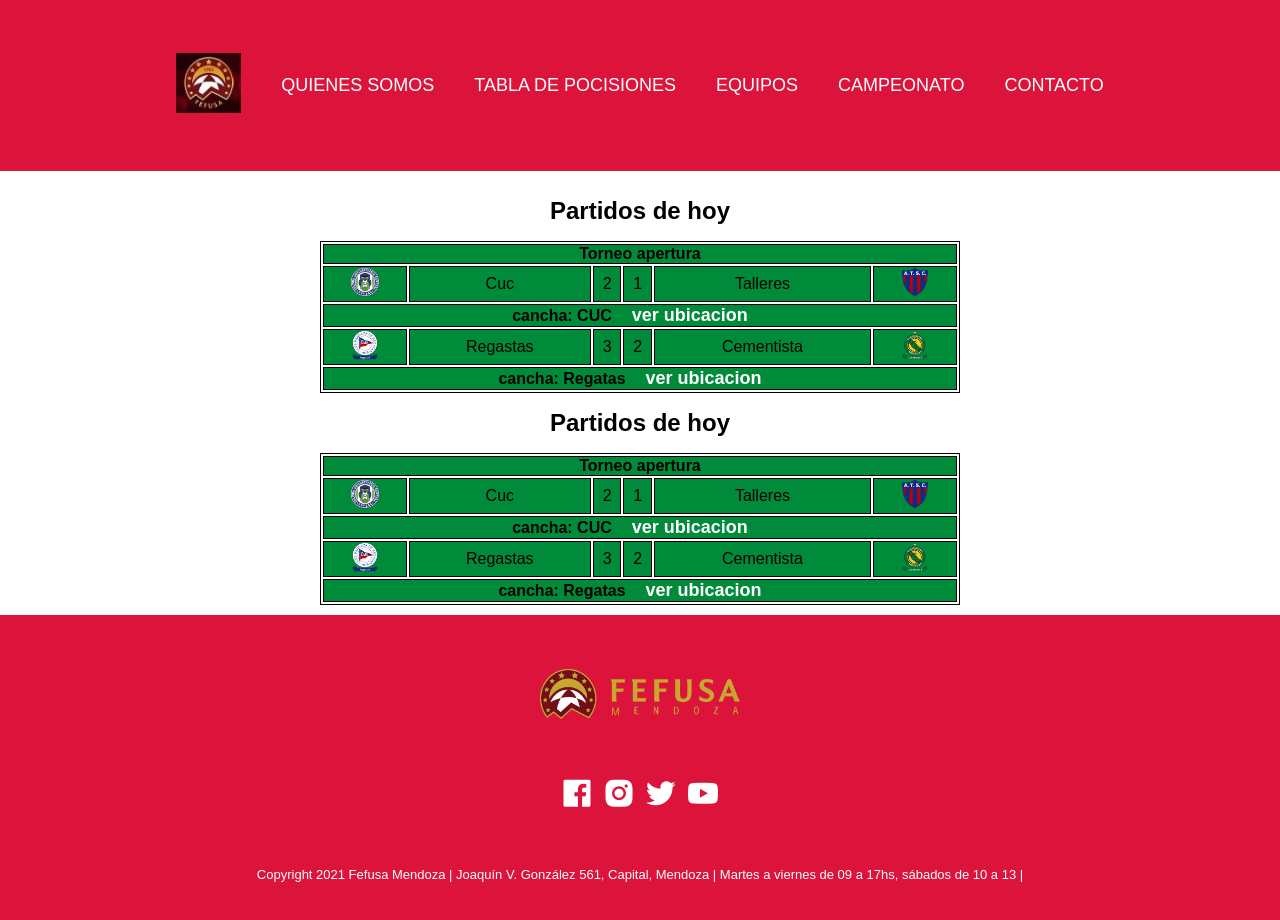
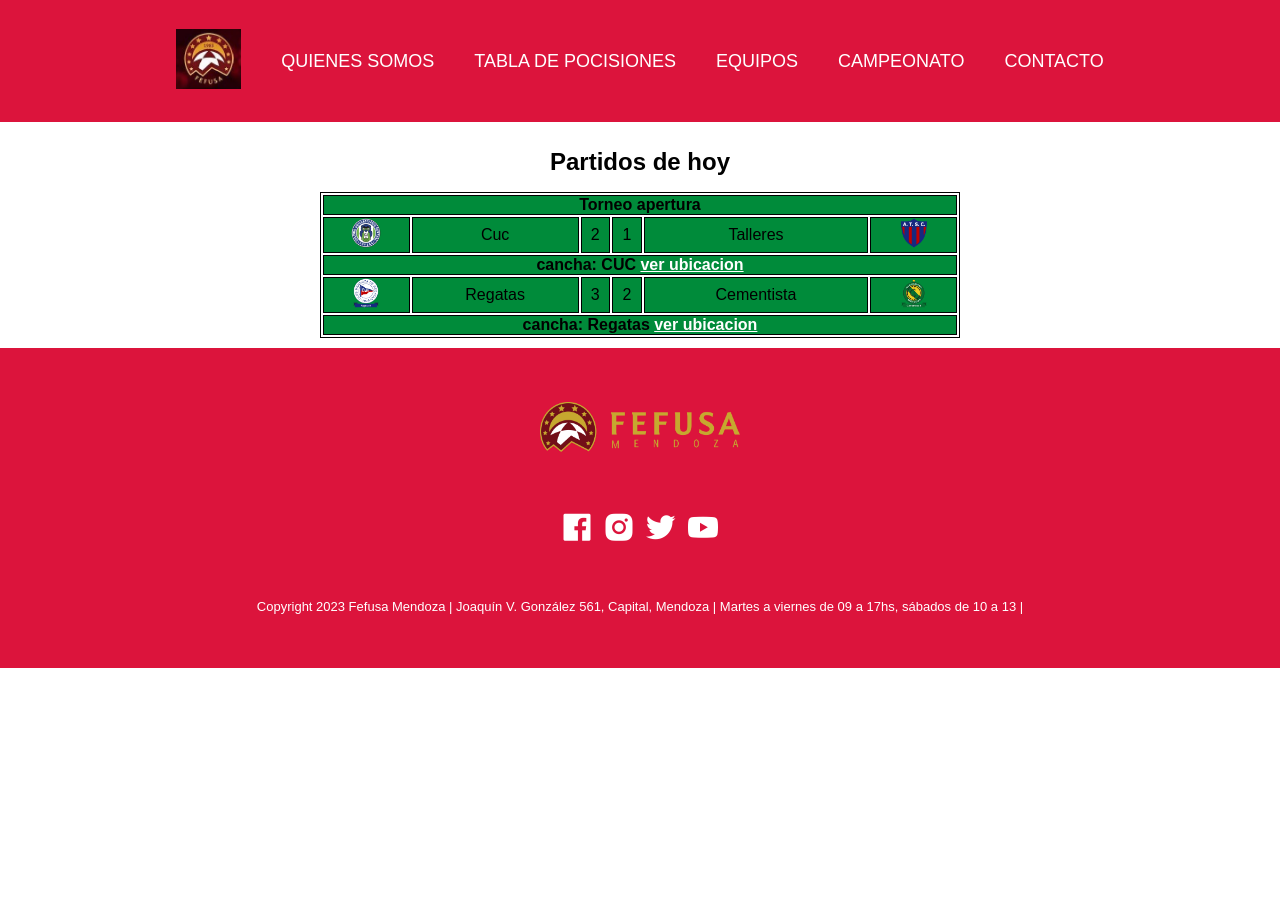
Before and after one commit to NicolasVentu/proyecto_codo_a_codo, a plain HTML site: page home.html in a window 1280 px wide. After the commit the page ends 800 px from the top, so only its background shows below. Drawn offline with nearby package versions, Linux system fonts and the light colour scheme.

Commit message:
segundo cambio

```diff
--- a/home.html
+++ b/home.html
@@ -13,7 +13,9 @@
 <body>
     <div class="contenedor">
         <div class="header">
-            <a href="home.html"><img src="logo final.jpg" width="65" height="60" alt="imagen" id="fefusa"></a>
+            <figure>
+                <a href="home.html"><img src="logo final.jpg"  alt="imagen" id="fefusa"></a>
+            </figure>
             <a href="quienes_somos.html">QUIENES SOMOS</a>
             <a href="tabla_de_pocisiones .html">TABLA DE POCISIONES</a>
             <a href="equipos.html">EQUIPOS</a>
@@ -21,7 +23,6 @@
             <a href="campeonato.html">CONTACTO</a>
         </div>
         <div class="contenido">
-
             <table>
                 <caption>
                     <h2>Partidos de hoy</h2>
@@ -30,52 +31,24 @@
                     <th colspan="6">Torneo apertura</th>
                 </tr>
                 <tr>
-                    <td><img src="C.U.C.png" width="30" height="30" alt="imagen" id="cuc"></td>
+                    <td><img src="C.U.C.png"  alt="imagen" id="cuc"></td>
                     <td>Cuc</td>
                     <td>2</td>
                     <td>1</td>
                     <td>Talleres</td>
-                    <td><img src="talleres.png" width="30" height="30" alt="imagen" id="regatas"></td>
+                    <td><img src="talleres.png"  alt="imagen" id="regatas"></td>
                 </tr>
-                <th colspan="6">cancha: CUC<a href="https://maps.app.goo.gl/J2ggs2pcDeAK1MAU9" target="_blank">ver
+                <th colspan="6">cancha: CUC <a href="https://maps.app.goo.gl/J2ggs2pcDeAK1MAU9" target="_blank"> ver
                         ubicacion</a></th>
                 <tr>
-                    <td><img src="regatas.png" width="30" height="30" alt="imagen" id="regatas"></td>
-                    <td>Regastas</td>
+                    <td><img src="regatas.png"  alt="imagen" id="regatas"></td>
+                    <td>Regatas</td>
                     <td>3</td>
                     <td>2</td>
                     <td>Cementista</td>
-                    <td><img src="CEMENTISTA B.png" width="30" height="30" alt="imagen" id="regatas"></td>
+                    <td><img src="CEMENTISTA B.png" alt="imagen" id="regatas"></td>
                 </tr>
-                <th colspan="6">cancha: Regatas<a href=https://maps.app.goo.gl/GTEEHVrRydwo5LPq9 target="_blank">ver
-                        ubicacion</a></th>
-            </table>
-            <table>
-                <caption>
-                    <h2>Partidos de hoy</h2>
-                </caption>
-                <tr>
-                    <th colspan="6">Torneo apertura</th>
-                </tr>
-                <tr>
-                    <td><img src="C.U.C.png" width="30" height="30" alt="imagen" id="cuc"></td>
-                    <td>Cuc</td>
-                    <td>2</td>
-                    <td>1</td>
-                    <td>Talleres</td>
-                    <td><img src="talleres.png" width="30" height="30" alt="imagen" id="regatas"></td>
-                </tr>
-                <th colspan="6">cancha: CUC<a href="https://maps.app.goo.gl/J2ggs2pcDeAK1MAU9" target="_blank">ver
-                        ubicacion</a></th>
-                <tr>
-                    <td><img src="regatas.png" width="30" height="30" alt="imagen" id="regatas"></td>
-                    <td>Regastas</td>
-                    <td>3</td>
-                    <td>2</td>
-                    <td>Cementista</td>
-                    <td><img src="CEMENTISTA B.png" width="30" height="30" alt="imagen" id="regatas"></td>
-                </tr>
-                <th colspan="6">cancha: Regatas<a href=https://maps.app.goo.gl/GTEEHVrRydwo5LPq9 target="_blank">ver
+                <th colspan="6">cancha: Regatas <a href=https://maps.app.goo.gl/GTEEHVrRydwo5LPq9 target="_blank"> ver
                         ubicacion</a></th>
             </table>
         </div>
@@ -91,7 +64,7 @@
                 <a href="https://www.youtube.com/@FEFUSATV/featured" target="_blank"><i
                         class='bx bxl-youtube bx-md'></i></a>
             </div>
-            <p>Copyright 2021 Fefusa Mendoza | Joaquín V. González 561, Capital, Mendoza | Martes a viernes de 09 a
+            <p>Copyright 2023 Fefusa Mendoza | Joaquín V. González 561, Capital, Mendoza | Martes a viernes de 09 a
                 17hs, sábados de 10 a 13 |</p>
 
         </div>
--- a/main.css
+++ b/main.css
@@ -13,6 +13,7 @@ body {
   color: black;
   font-family: sans-serif;
 }
+/*---------------------contenedor--------------------------*/
 .contenedor {
   display: grid;
   grid-gap: 10px;
@@ -23,8 +24,8 @@ body {
     "contenido contenido contenido"
     " footer footer footer";
 }
-
-.contenido {
+/*---------------------contenido--------------------------*/
+.contenedor .contenido {
   grid-area: contenido;
   display: flex;
   flex-wrap: wrap;
@@ -32,52 +33,23 @@ body {
  flex-direction: column;
  align-items: center;
 }
-
-.header {
-  grid-area: header;
-  display: flex;
-  flex-wrap: wrap;
-  justify-content: center;
-  align-items: center;
-  background-color: crimson;
-}
-
-a {
-  color: white;
-  padding: 14px 20px;
-  text-decoration: none;
-  font-size: large;
-}
-
-.footer {
-  grid-area: footer;
-  display: flex;
-  flex-wrap: wrap;
-  flex-direction: column;
-  justify-content: space-evenly;
-  align-content: space-around;
-  align-items: center;
-  background-color: crimson;
-  color: white;
-  font-size: small;
-
-}
-
-.botones {
-  display: flex;
-  justify-content: center;
-  justify-self: center;
-}
-.botones a {
-  padding: 3px 3px 0;
-}
-
-table {
+.contenedor .contenido table{
   width: 50%;
   border: 1px solid #000;
 }
-th,
-td {
+.contenedor .contenido table caption {
+  padding: 1rem;
+}
+.contenedor .contenido table a{
+ color: white;
+}
+.contenedor .contenido table img{
+  width:30px;
+  height:30px;
+  padding: 0%;
+ }
+
+.contenedor .contenido table th,td {
   background-color: rgb(0, 139, 58);
   max-width: 10%;
   text-align: center;
@@ -88,14 +60,56 @@ td {
   caption-side: bottom;
   padding: 0%;
 }
-.img {
-  padding: 0%;
+
+
+
+/*---------------------header--------------------------*/
+.contenedor .header{
+  grid-area: header;
+  display: flex;
+  flex-wrap: wrap;
+  justify-content: center;
+  align-items: center;
+  background-color: crimson;
+}
+.contenedor .header figure img{
+  width:65px;
+  height:60px;
 }
 
-caption {
-  padding: 1rem;
+.contenedor .header a {
+  color: white;
+  padding: 14px 20px;
+  text-decoration: none;
+  font-size: large;
+}
+/*---------------------footer--------------------------*/
+.contenedor .footer {
+  grid-area: footer;
+  display: flex;
+  flex-wrap: wrap;
+  flex-direction: column;
+  justify-content: space-evenly;
+  align-items: center;
+  background-color: crimson;
+  color: white;
+  font-size: small;
+
 }
 
+.contenedor .footer .botones {
+  display: flex;
+  justify-content: center;
+  justify-self: center;
+}
+.contenedor .footer .botones a {
+  color: white;
+  padding: 3px 3px 0;
+}
+
+
+
+/*media querys*/
 @media (max-width: 480px) {
   .contenedor {
     flex-direction: column;
```
